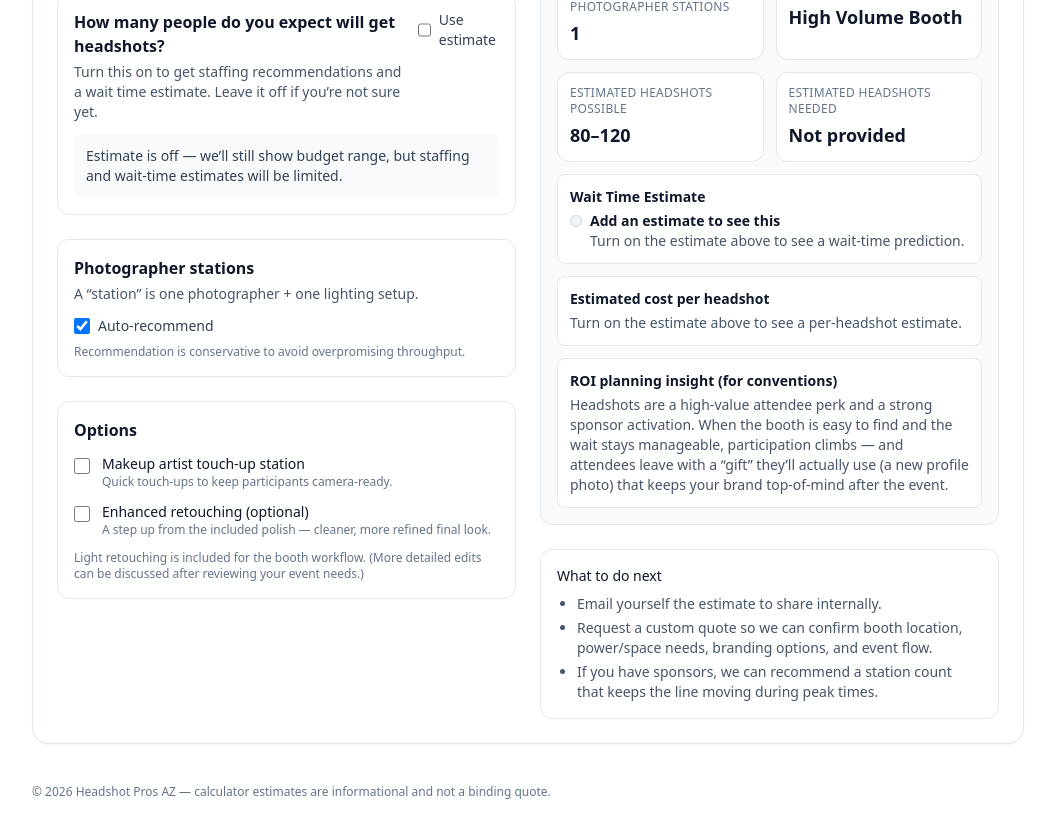
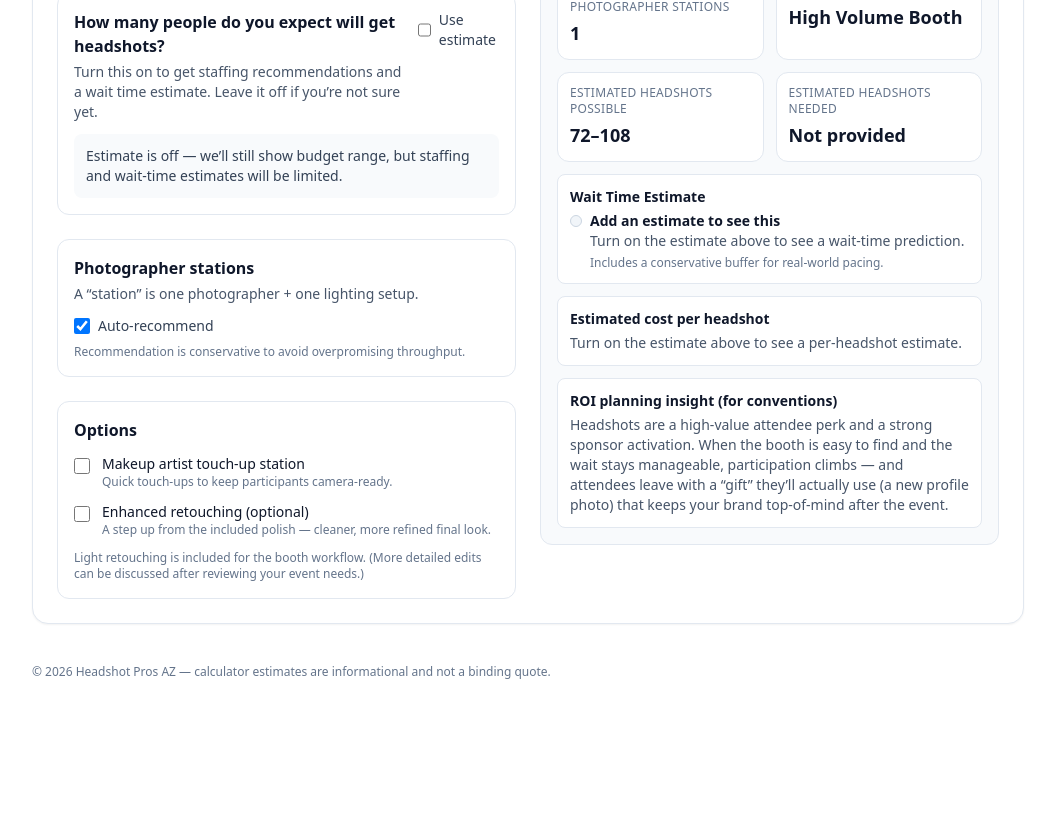
Before and after one commit to headshotpros/conference-headshot-booth-calculator, a Next.js app: page / in a window 1280 px wide. Shown: the part 1140-1978 px from the top of the page, without its empty margins (112-1167 px from the left). After the commit the page ends 1860 px from the top, so only its background shows below. Built offline with nearby package versions, Linux system fonts and the light colour scheme.

Commit message:
Add files via upload

```diff
--- a/app/page.tsx
+++ b/app/page.tsx
@@ -37,6 +37,12 @@ const COMPANY_HEADSHOTS_QUOTE_URL = "https://headshotprosaz.com/company-headshot
 
 const DISCLAIMER_TEXT =
   "Travel may apply outside the Phoenix metro area. Venue parking fees or accommodations may apply depending on the location and event schedule. Arizona sales tax (8.3%) added where applicable.";
+
+/**
+ * Always-on "real world" buffer applied to capacity + wait-time calculations.
+ * This keeps estimates conservative (breaks, natural pacing variation, traffic bursts).
+ */
+const REAL_WORLD_BUFFER = 0.9; // 10% conservative buffer, always-on
 
 /**
  * Base pricing ranges (per day, 1 photographer station)
@@ -148,7 +154,7 @@ export default function Page() {
     if (boothType === "CONVENTION") {
       setMode("TIME");
       setPace("HIGH");
-      setVolumeInputMode("ATTENDEES"); // ✅ convention default
+      setVolumeInputMode("ATTENDEES"); // convention default
       setParticipationRate(25);
       setAttendees(600);
       setExpectedHeadshots(120);
@@ -156,7 +162,7 @@ export default function Page() {
     } else {
       setMode("VOLUME");
       setPace("STANDARD");
-      setVolumeInputMode("HEADSHOTS"); // ✅ company default
+      setVolumeInputMode("HEADSHOTS"); // company default
       setExpectedHeadshots(40);
       setAttendees(200);
       setParticipationRate(20);
@@ -191,11 +197,12 @@ export default function Page() {
     return Math.max(1, Math.round(a * p));
   }, [useParticipationEstimate, volumeInputMode, expectedHeadshots, attendees, participationRate]);
 
-  // Recommended photographer stations (conservative)
+  // Recommended photographer stations (conservative) — uses REAL_WORLD_BUFFER
   const recommendedStations = useMemo(() => {
     if (!useParticipationEstimate || computedExpectedHeadshots == null) return 1;
 
-    const capacityPerStation = totalHours * paceMeta.conservativePerHour;
+    const bufferedThroughput = paceMeta.conservativePerHour * REAL_WORLD_BUFFER;
+    const capacityPerStation = totalHours * bufferedThroughput;
     const needed = Math.ceil(computedExpectedHeadshots / Math.max(1, capacityPerStation));
 
     if (needed <= 1) return 1;
@@ -214,13 +221,12 @@ export default function Page() {
     if (makeupArtists > makeupArtistsMax) setMakeupArtists(makeupArtistsMax as 1 | 2);
   }, [makeupArtists, makeupArtistsMax]);
 
-  // Capacity estimate range (display)
+  // Capacity estimate range (display) — uses REAL_WORLD_BUFFER
   const capacityRange = useMemo(() => {
     const [low, high] = paceMeta.perHourRange;
-    return {
-      low: Math.floor(totalHours * low * stations),
-      high: Math.floor(totalHours * high * stations)
-    };
+    const lowCap = Math.floor(totalHours * (low * REAL_WORLD_BUFFER) * stations);
+    const highCap = Math.floor(totalHours * (high * REAL_WORLD_BUFFER) * stations);
+    return { low: lowCap, high: highCap };
   }, [paceMeta, totalHours, stations]);
 
   // If demand exceeds capacity, we should not show misleading cost/headshot
@@ -259,7 +265,7 @@ export default function Page() {
     return { isCustom: false, low, mid, high, discount };
   }, [totalDays, perDayHours, isHalfDayPerDay, stations, addEnhancedRetouch, addMakeup, makeupArtists]);
 
-  // Wait time estimate (simple + honest)
+  // Wait time estimate (buffered)
   const waitTimeStatus = useMemo(() => {
     if (!useParticipationEstimate || computedExpectedHeadshots == null) return null;
 
@@ -426,21 +432,6 @@ export default function Page() {
     };
   }, [boothType]);
 
-  const nextSteps = useMemo(() => {
-    if (boothType === "CONVENTION") {
-      return [
-        "Email yourself the estimate to share internally.",
-        "Request a custom quote so we can confirm booth location, power/space needs, branding options, and event flow.",
-        "If you have sponsors, we can recommend a station count that keeps the line moving during peak times."
-      ];
-    }
-    return [
-      "Email yourself the estimate to share internally.",
-      "Request a custom quote so we can confirm schedule flow, staffing plan, and naming/scheduling needs.",
-      "If you want everyone photographed, we’ll confirm the best pacing + station count to hit your target."
-    ];
-  }, [boothType]);
-
   const canSendEmail = leadFirstName.trim().length > 0 && leadEmail.trim().includes("@");
 
   return (
@@ -581,18 +572,14 @@ export default function Page() {
 
                 <div className="mt-4 text-sm text-slate-600">
                   Total time: <span className="font-medium text-slate-900">{formatHoursToDaysHours(totalHours)}</span>
-                  {isMultiDay && totalDays >= 2 && (
-                    <span className="ml-2 text-xs text-slate-500">(multi-day pricing applied)</span>
-                  )}
+                  {isMultiDay && totalDays >= 2 && <span className="ml-2 text-xs text-slate-500">(multi-day pricing applied)</span>}
                 </div>
               </div>
 
               {/* Pace */}
               <div className="rounded-xl border border-slate-200 p-4">
                 <h2 className="text-base font-semibold text-slate-900">Headshot experience speed</h2>
-                <p className="mt-1 text-sm text-slate-600">
-                  Faster flow increases capacity. Slower pacing allows more coaching per person.
-                </p>
+                <p className="mt-1 text-sm text-slate-600">Faster flow increases capacity. Slower pacing allows more coaching per person.</p>
 
                 <div className="mt-4 grid gap-2">
                   {(["HIGH", "STANDARD", "PREFERRED"] as Pace[]).map((p) => {
@@ -798,9 +785,7 @@ export default function Page() {
                           <option value={1}>1 makeup artist</option>
                           {makeupArtistsMax === 2 && <option value={2}>2 makeup artists (one per station)</option>}
                         </select>
-                        <p className="text-xs text-slate-500">
-                          If you have 2 photographer stations and want maximum flow, a second makeup artist can reduce bottlenecks.
-                        </p>
+                        <p className="text-xs text-slate-500">If you have 2 photographer stations, a second makeup artist can reduce bottlenecks.</p>
                       </div>
                     )}
                   </div>
@@ -844,9 +829,7 @@ export default function Page() {
                       </div>
 
                       {pricing.discount > 0 && (
-                        <div className="mt-2 text-xs text-slate-500">
-                          Multi-day pricing applied ({Math.round(pricing.discount * 100)}% off per day).
-                        </div>
+                        <div className="mt-2 text-xs text-slate-500">Multi-day pricing applied ({Math.round(pricing.discount * 100)}% off per day).</div>
                       )}
                     </div>
 
@@ -893,7 +876,12 @@ export default function Page() {
                           </label>
 
                           <label className="flex items-center gap-2">
-                            <input type="radio" name="intent" checked={leadIntent === "ready_for_call"} onChange={() => setLeadIntent("ready_for_call")} />
+                            <input
+                              type="radio"
+                              name="intent"
+                              checked={leadIntent === "ready_for_call"}
+                              onChange={() => setLeadIntent("ready_for_call")}
+                            />
                             I’d like a quick planning call
                           </label>
                         </div>
@@ -983,7 +971,10 @@ export default function Page() {
 
                 <div className="mt-3 grid grid-cols-2 gap-3">
                   <Stat label="Estimated headshots possible" value={`${capacityRange.low}–${capacityRange.high}`} />
-                  <Stat label="Estimated headshots needed" value={useParticipationEstimate && computedExpectedHeadshots != null ? `${computedExpectedHeadshots}` : "Not provided"} />
+                  <Stat
+                    label="Estimated headshots needed"
+                    value={useParticipationEstimate && computedExpectedHeadshots != null ? `${computedExpectedHeadshots}` : "Not provided"}
+                  />
                 </div>
 
                 {demandExceedsCapacity && (
@@ -1002,6 +993,9 @@ export default function Page() {
                     <div>
                       <div className="text-sm font-semibold text-slate-900">{waitTimeCopy.title}</div>
                       <div className="text-sm text-slate-600">{waitTimeCopy.detail}</div>
+                      <div className="mt-1 text-xs text-slate-500">
+                        Includes a conservative buffer for real-world pacing.
+                      </div>
                     </div>
                   </div>
                 </div>
@@ -1028,26 +1022,6 @@ export default function Page() {
                   <div className="text-sm font-semibold text-slate-900">{planningInsight.title}</div>
                   <div className="mt-1 text-sm text-slate-600">{planningInsight.body}</div>
                 </div>
-              </div>
-
-              <div className="rounded-xl border border-slate-200 p-4 text-sm text-slate-600">
-                <div className="font-medium text-slate-900">What to do next</div>
-                <ul className="mt-2 list-disc space-y-1 pl-5">
-                  {(boothType === "CONVENTION"
-                    ? [
-                        "Email yourself the estimate to share internally.",
-                        "Request a custom quote so we can confirm booth location, power/space needs, branding options, and event flow.",
-                        "If you have sponsors, we can recommend a station count that keeps the line moving during peak times."
-                      ]
-                    : [
-                        "Email yourself the estimate to share internally.",
-                        "Request a custom quote so we can confirm schedule flow, staffing plan, and naming/scheduling needs.",
-                        "If you want everyone photographed, we’ll confirm the best pacing + station count to hit your target."
-                      ]
-                  ).map((s) => (
-                    <li key={s}>{s}</li>
-                  ))}
-                </ul>
               </div>
             </div>
           </div>
```
